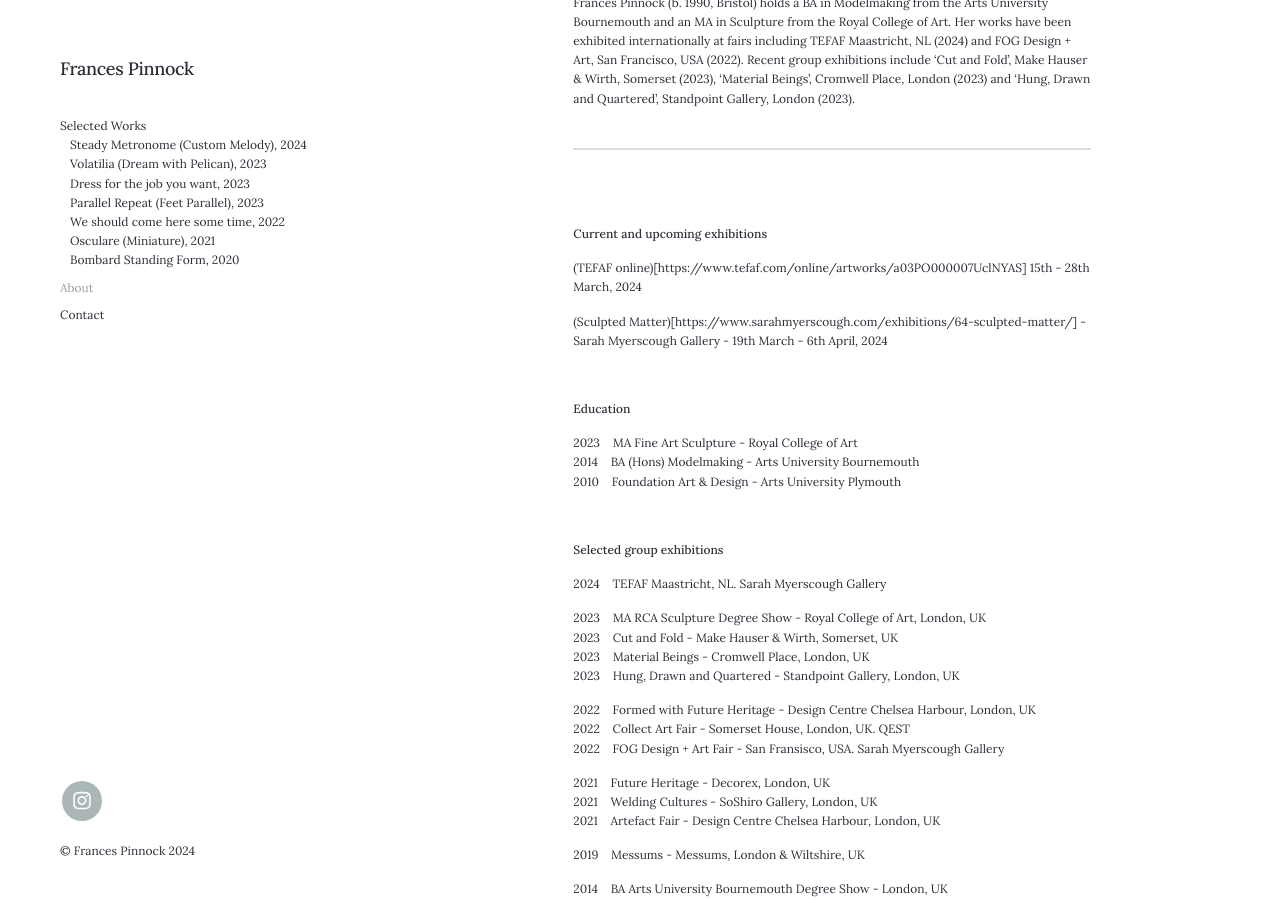
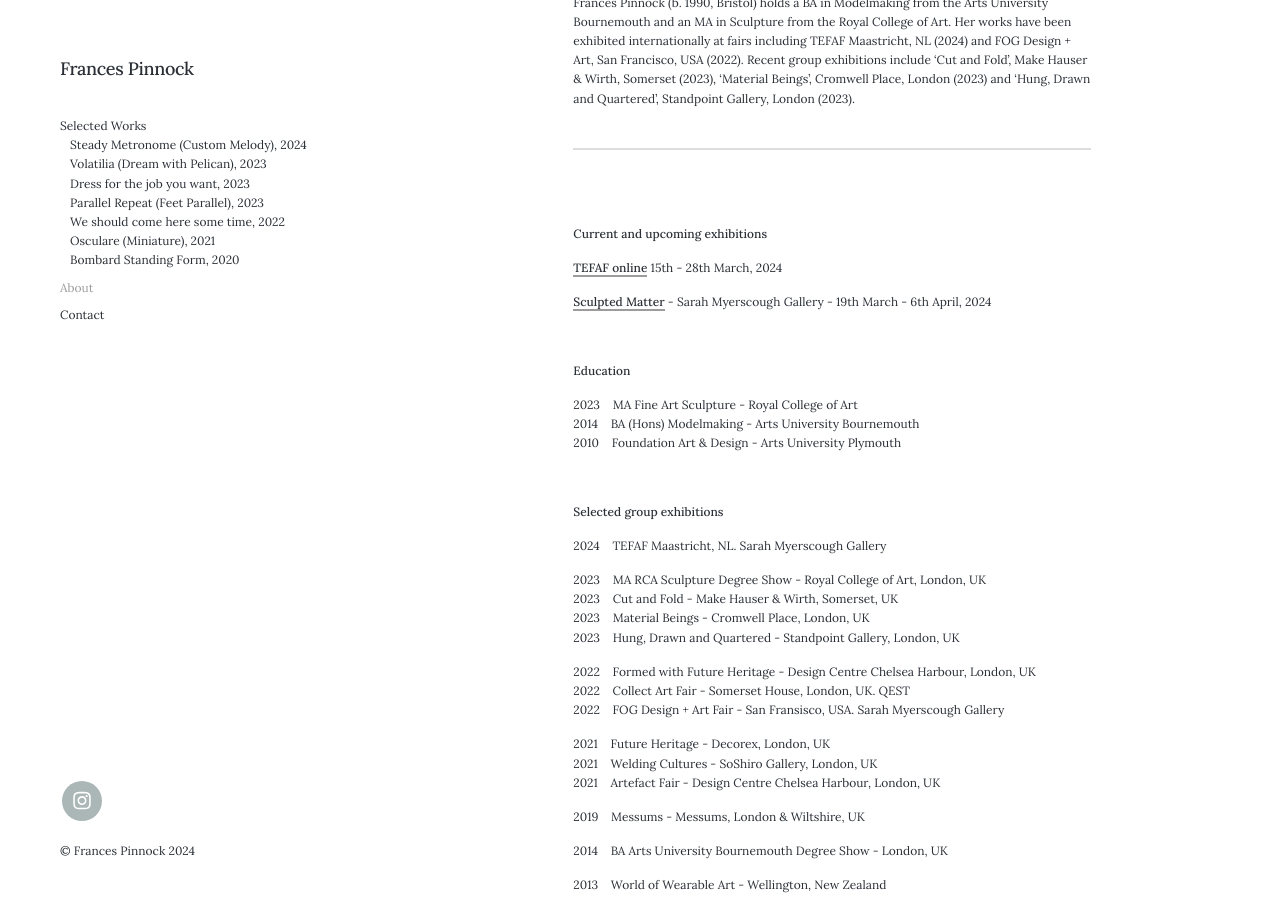
Before and after one commit to francespinnock/francespinnock.github.io, a Jekyll site: the page built from _pages/about.md, in a window 1280 px wide and 900 px high, scrolled down 366 px. Built offline with Jekyll 4.4.1, drawn with Linux system fonts in a browser that asks for light colours; nearby versions of some CDN libraries.

Commit message:
Update about.md

```diff
--- a/_pages/about.md
+++ b/_pages/about.md
@@ -19,9 +19,9 @@ Frances Pinnock (b. 1990, Bristol) holds a BA in Modelmaking from the Arts Unive
 
 **Current and upcoming exhibitions**
 
-(TEFAF online)[https://www.tefaf.com/online/artworks/a03PO000007UclNYAS] 15th - 28th March, 2024
+[TEFAF online](https://www.tefaf.com/online/artworks/a03PO000007UclNYAS) 15th - 28th March, 2024
 
-(Sculpted Matter)[https://www.sarahmyerscough.com/exhibitions/64-sculpted-matter/] - Sarah Myerscough Gallery - 19th March - 6th April, 2024
+[Sculpted Matter](https://www.sarahmyerscough.com/exhibitions/64-sculpted-matter/) - Sarah Myerscough Gallery - 19th March - 6th April, 2024
 
 <br />
 
```
